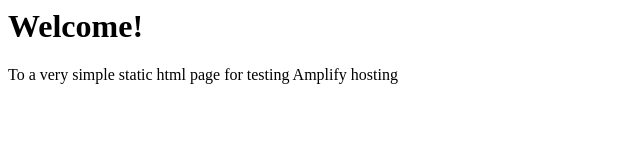
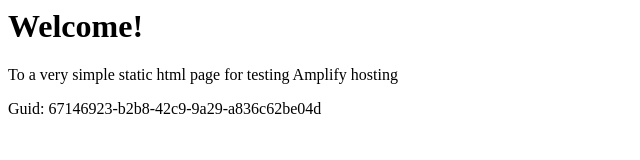
Before and after one commit to aws-aemilia-nrt/Github-PR-Commit-Integration-Test-DoNotTouch-GitHubAutoBuildCanaryTest-v1-preprod-ap-northeast-1, a website: page src/index.html in a window 1280 px wide. Shown: the whole page, without its empty margins (0-640 px from the left). Drawn offline with Linux system fonts and the light colour scheme.

Commit message:
commit from integ tests

```diff
--- a/src/index.html
+++ b/src/index.html
@@ -1,3 +1,5 @@
+
+
 <html lang="en">
 
 <head>
@@ -10,6 +12,6 @@
 <body>
     <h1>Welcome!</h1>
     <p>To a very simple static html page for testing Amplify hosting</p>
-</body>
+    <p>Guid: 67146923-b2b8-42c9-9a29-a836c62be04d</p></body>
 
 </html>
```
